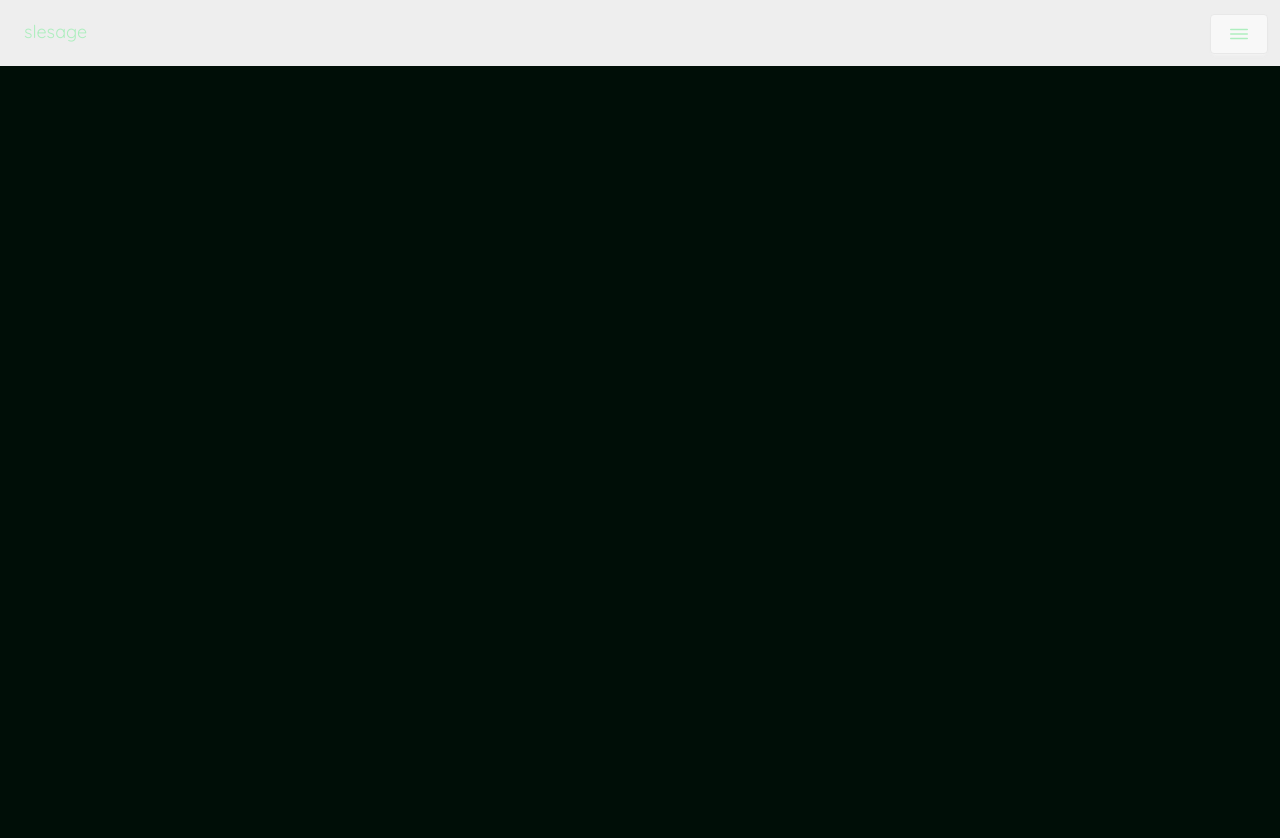
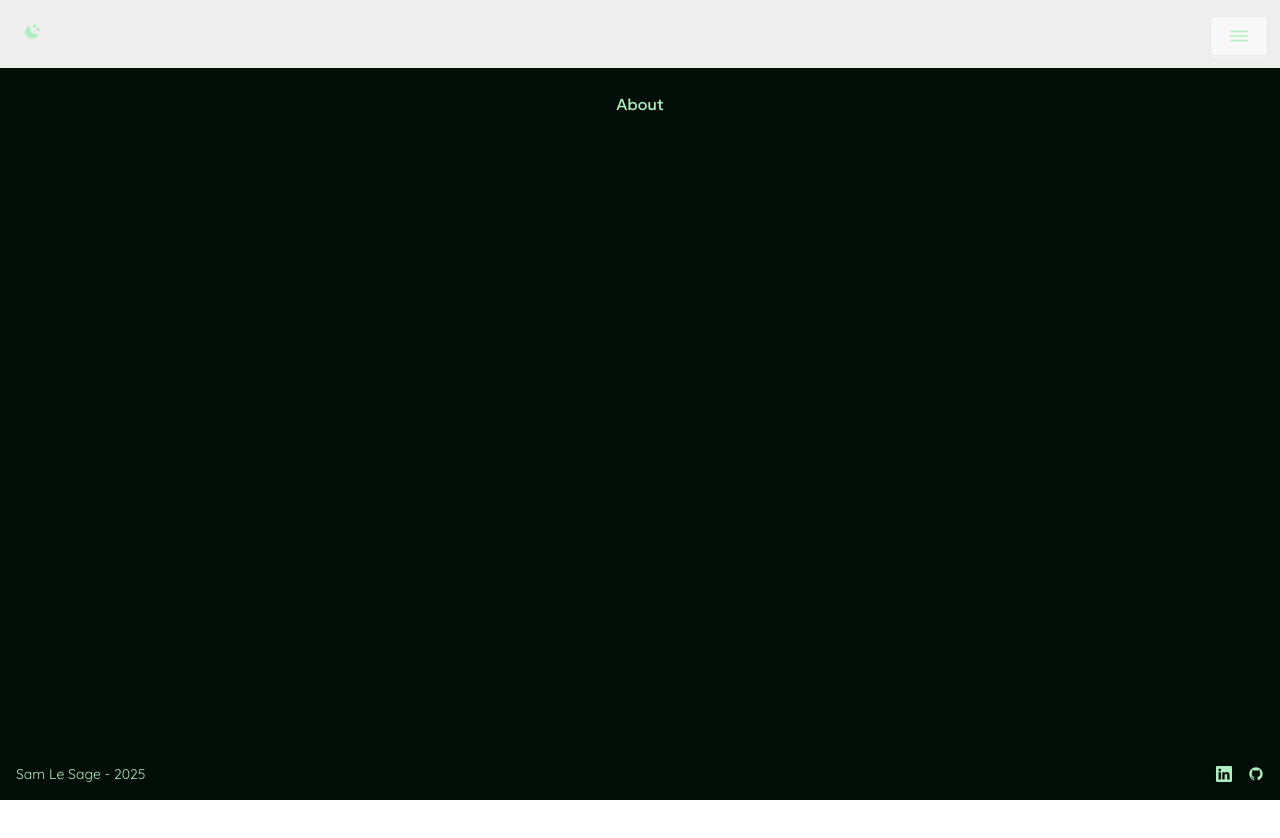
Before and after one commit to slesage123/digital-portfolio, a Next.js app: page /about in a window 1280 px wide. Shown: the top 838 px of the page. After the commit the page ends 800 px from the top, so only its background shows below. Built offline with nearby package versions, Linux system fonts and the light colour scheme.

Commit message:
added footer and styling

```diff
--- a/app/about/page.tsx
+++ b/app/about/page.tsx
@@ -1,13 +1,25 @@
+import { Geologica } from "next/font/google";
+
+export const geologica = Geologica({
+    variable: "--font-geologica",
+    subsets: ["latin"],
+});
 
 export default function Page(){
     return (
-        <div className="grid grid-rows-[20px_1fr_20px] items-center justify-items-center min-h-screen p-8 pb-20 gap-16 sm:p-20">
-            <main className="flex flex-col gap-[32px] row-start-2 items-center sm:items-start">
+        <div>
+            <main>
+                <div className="py-6 justify-start">
+                    <h1 className={geologica.className}>
+                        About
+                    </h1>
+                </div>
+                <div>
+                    <p>
 
+                    </p>
+                </div>
             </main>
-            <footer className="row-start-3 flex gap-[24px] flex-wrap items-center justify-center">
-
-            </footer>
         </div>
     );
 }
--- a/app/layout.tsx
+++ b/app/layout.tsx
@@ -2,6 +2,7 @@ import { Quicksand } from "next/font/google";
 import { Geologica } from "next/font/google";
 import "./globals.css";
 import Navbar from "@/components/navbar";
+import Footer from "@/components/footer";
 
 export const quicksand = Quicksand({
   variable: "--font-quicksand",
@@ -21,6 +22,7 @@ export default function RootLayout({ children, }: Readonly<{ children: React.Rea
         <main className="max-w-6xl mx-auto flex-grow">
           {children}
         </main>
+        <Footer />
       </body>
     </html>
   );
--- a/app/portfolio/page.tsx
+++ b/app/portfolio/page.tsx
@@ -1,13 +1,10 @@
 
 export default function Page(){
     return (
-        <div className="grid grid-rows-[20px_1fr_20px] items-center justify-items-center min-h-screen p-8 pb-20 gap-16 sm:p-20">
-            <main className="flex flex-col gap-[32px] row-start-2 items-center sm:items-start">
-
+        <div>
+            <main>
+                Portfolio
             </main>
-            <footer className="row-start-3 flex gap-[24px] flex-wrap items-center justify-center">
-
-            </footer>
         </div>
     );
 }
--- /dev/null
+++ b/components/footer.jsx
@@ -0,0 +1,26 @@
+import React from "react";
+import Image from "next/image";
+
+export default function Footer() {
+    return(
+        <div>
+            <footer className="footer sm:footer-horizontal items-center p-4">
+                <aside className="grid-flow-col items-center text-sm">
+                    <p>Sam Le Sage - {new Date().getFullYear()}</p>
+                </aside>
+                <nav className="grid-flow-col gap-4 md:place-self-center md:justify-self-end">
+                    <a href="https://www.linkedin.com/in/sam-le-sage/">
+                        <svg xmlns="http://www.w3.org/2000/svg" width="16" height="16" fill="#aeeebf" className="bi bi-linkedin" viewBox="0 0 16 16">
+                            <path d="M0 1.146C0 .513.526 0 1.175 0h13.65C15.474 0 16 .513 16 1.146v13.708c0 .633-.526 1.146-1.175 1.146H1.175C.526 16 0 15.487 0 14.854zm4.943 12.248V6.169H2.542v7.225zm-1.2-8.212c.837 0 1.358-.554 1.358-1.248-.015-.709-.52-1.248-1.342-1.248S2.4 3.226 2.4 3.934c0 .694.521 1.248 1.327 1.248zm4.908 8.212V9.359c0-.216.016-.432.08-.586.173-.431.568-.878 1.232-.878.869 0 1.216.662 1.216 1.634v3.865h2.401V9.25c0-2.22-1.184-3.252-2.764-3.252-1.274 0-1.845.7-2.165 1.193v.025h-.016l.016-.025V6.169h-2.4c.03.678 0 7.225 0 7.225z" />
+                        </svg>
+                    </a>
+                    <a href="https://github.com/slesage123">
+                        <svg xmlns="http://www.w3.org/2000/svg" width ="16" height="16" viewBox="0 0 24 24" fill="#aeeebf">
+                            <path d="M12.001 2C6.47598 2 2.00098 6.475 2.00098 12C2.00098 16.425 4.86348 20.1625 8.83848 21.4875C9.33848 21.575 9.52598 21.275 9.52598 21.0125C9.52598 20.775 9.51348 19.9875 9.51348 19.15C7.00098 19.6125 6.35098 18.5375 6.15098 17.975C6.03848 17.6875 5.55098 16.8 5.12598 16.5625C4.77598 16.375 4.27598 15.9125 5.11348 15.9C5.90098 15.8875 6.46348 16.625 6.65098 16.925C7.55098 18.4375 8.98848 18.0125 9.56348 17.75C9.65098 17.1 9.91348 16.6625 10.201 16.4125C7.97598 16.1625 5.65098 15.3 5.65098 11.475C5.65098 10.3875 6.03848 9.4875 6.67598 8.7875C6.57598 8.5375 6.22598 7.5125 6.77598 6.1375C6.77598 6.1375 7.61348 5.875 9.52598 7.1625C10.326 6.9375 11.176 6.825 12.026 6.825C12.876 6.825 13.726 6.9375 14.526 7.1625C16.4385 5.8625 17.276 6.1375 17.276 6.1375C17.826 7.5125 17.476 8.5375 17.376 8.7875C18.0135 9.4875 18.401 10.375 18.401 11.475C18.401 15.3125 16.0635 16.1625 13.8385 16.4125C14.201 16.725 14.5135 17.325 14.5135 18.2625C14.5135 19.6 14.501 20.675 14.501 21.0125C14.501 21.275 14.6885 21.5875 15.1885 21.4875C19.259 20.1133 21.9999 16.2963 22.001 12C22.001 6.475 17.526 2 12.001 2Z"></path>
+                        </svg>
+                    </a>
+                </nav>
+            </footer>
+        </div>
+    );
+}
--- a/components/navbar.jsx
+++ b/components/navbar.jsx
@@ -13,7 +13,9 @@ export default function Navbar() {
         <nav className="bg-base-300">
             <div className="navbar navbar-start">
                 <div className="ps-4">
-                    <a className="text-lg">slesage</a>
+                    <svg xmlns="http://www.w3.org/2000/svg" viewBox="0 0 24 24" fill="#aeeebf" height="16" width="16">
+                        <path d="M9.8216 2.23796C9.29417 3.38265 9 4.65697 9 6C9 10.9706 13.0294 15 18 15C19.343 15 20.6174 14.7058 21.762 14.1784C20.7678 18.6537 16.7747 22 12 22C6.47715 22 2 17.5228 2 12C2 7.22532 5.3463 3.23221 9.8216 2.23796ZM18.1642 2.29104L19 2.5V3.5L18.1642 3.70896C17.4476 3.8881 16.8881 4.4476 16.709 5.16417L16.5 6H15.5L15.291 5.16417C15.1119 4.4476 14.5524 3.8881 13.8358 3.70896L13 3.5V2.5L13.8358 2.29104C14.5524 2.1119 15.1119 1.5524 15.291 0.835829L15.5 0H16.5L16.709 0.835829C16.8881 1.5524 17.4476 2.1119 18.1642 2.29104ZM23.1642 7.29104L24 7.5V8.5L23.1642 8.70896C22.4476 8.8881 21.8881 9.4476 21.709 10.1642L21.5 11H20.5L20.291 10.1642C20.1119 9.4476 19.5524 8.8881 18.8358 8.70896L18 8.5V7.5L18.8358 7.29104C19.5524 7.1119 20.1119 6.5524 20.291 5.83583L20.5 5H21.5L21.709 5.83583C21.8881 6.5524 22.4476 7.1119 23.1642 7.29104Z"></path>
+                    </svg>
                 </div>
             </div>
             <div className="navbar navbar-end">
```
Also changed, not shown: public/github-mark.png (added), public/github-mark.svg (added).
